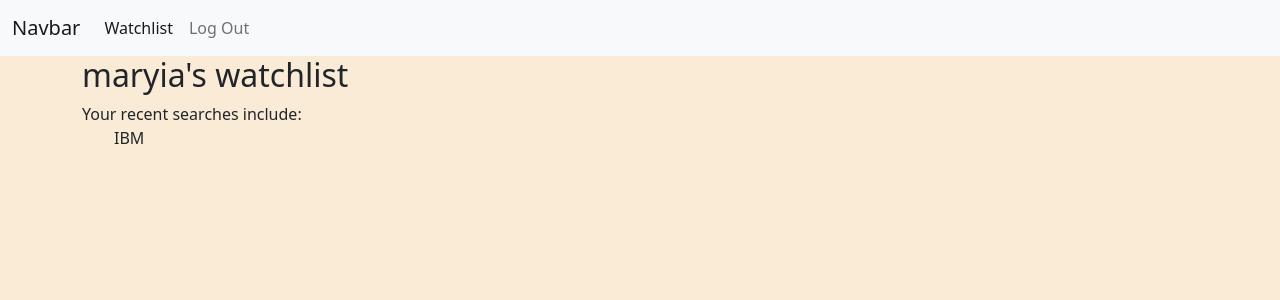
After one commit to ahsamt/StockScreener, a Django app: page /watchlist in a window 1280 px wide. The commit adds this page. Shown: the top 300 px of the page. Run offline with Django 3.2, Linux system fonts and the light colour scheme; a user stored in the database is signed in; data comes from the database, SQL or seed files in the repository.

Commit message:
watchlist page added

```diff
--- a/stockscreener/admin.py
+++ b/stockscreener/admin.py
@@ -1,4 +1,6 @@
 from django.contrib import admin
-from .models import User
+from .models import User, SavedSearch
 
 admin.site.register(User)
+
+admin.site.register(SavedSearch)
--- a/stockscreener/models.py
+++ b/stockscreener/models.py
@@ -5,7 +5,7 @@ import django.utils
 class User(AbstractUser):
     pass
 
-class Search(models.Model):
+class SavedSearch(models.Model):
     stock = models.CharField(max_length = 5)
     searcher = models.ForeignKey(User, on_delete=models.CASCADE, related_name="searches")
     date = models.DateTimeField(default = django.utils.timezone.now)
--- a/stockscreener/templates/stockscreener/layout.html
+++ b/stockscreener/templates/stockscreener/layout.html
@@ -34,8 +34,11 @@
         <ul class="navbar-nav">
           {% if user.is_authenticated %}
           <li class="nav-item">
-            <a class="nav-link active" aria-current="page" href="#"
-              >{{ user }}</a
+            <a
+              class="nav-link active"
+              aria-current="page"
+              href="{% url 'watchlist' %}"
+              >Watchlist</a
             >
           </li>
 
--- /dev/null
+++ b/stockscreener/templates/stockscreener/watchlist.html
@@ -0,0 +1,20 @@
+{% extends "stockscreener/layout.html" %} {% load static %}{% block body %}
+<h2>{{ user }}'s watchlist</h2>
+{% if user.is_authenticated %} {% if pastSearches %} Your recent searches
+include:
+<ul>
+  {% for search in pastSearches %}
+  <div class="saved-search">{{ search.stock }}</div>
+  {{ graph1 | safe }}
+  <br />
+  {{ graph2 | safe }}
+  <br />
+  {% endfor %}
+</ul>
+{% endif %} {% else %}
+<p>You do not have any stocks in your watchlist</p>
+{% endif %}
+<br />
+
+<br />
+{% endblock %}
--- a/stockscreener/urls.py
+++ b/stockscreener/urls.py
@@ -3,6 +3,7 @@ from . import views
 
 urlpatterns = [
     path('', views.index, name = "index"),
+    path("watchlist", views.watchlist, name = "watchlist"),
     path("login", views.login_view, name = "login"),
     path("logout", views.logout_view, name = "logout"),
     path("register", views.register, name = "register"),
--- a/stockscreener/views.py
+++ b/stockscreener/views.py
@@ -4,9 +4,10 @@ from django.http import HttpResponse, HttpResponseRedirect
 from django.shortcuts import render
 from django.urls import reverse
 from django.db import IntegrityError
-from .models import User, Search
+from .models import User, SavedSearch
 from django.conf import settings
 from django import forms
+from django.contrib.auth.decorators import login_required
 import os
 
 from datetime import date, datetime, timedelta
@@ -17,7 +18,7 @@ import plotly.graph_objects as go
 import pandas as pd
 import yfinance as yf
 
-from .utils import moving_average
+from .utils import make_graph_1, make_graph_2, prep_graph_data
 
 class StockForm(forms.Form):
     stock = forms.CharField(label = "Stock name", max_length=5)
@@ -38,93 +39,17 @@ def index(request):
             stockForm = StockForm(request.POST)
             if stockForm.is_valid():
                 stock = stockForm.cleaned_data['stock'].upper()
-                ticker = [stock, "^GSPC"]
-                num_months = 6
-                end_date = date.today()
+
+                data1, data2 = prep_graph_data(stock)
+
+                graph1 = make_graph_1(data1, stock)
+                graph2 = make_graph_2(data2, stock)
 
 
-                start_date = end_date + relativedelta(months = -num_months)
-                start_date_internal = start_date + relativedelta(months= -3)
-                start_date_datetime = datetime.combine(start_date, datetime.min.time())
-                # stocks = yf.download(ticker, start = start_date_internal, end = end_date)
-                # stocks.to_csv("stocks.csv")
-                stocks = pd.read_csv("stocks.csv", header = [0, 1], index_col = [0], parse_dates = [0])
-                stocks.columns = stocks.columns.to_flat_index()
-                stocks.columns = pd.MultiIndex.from_tuples(stocks.columns)
-                stocks.swaplevel(axis = 1).sort_index(axis = 1)
-                close = stocks.loc[:, "Close"].copy()
-
-                close["moving_avg_20"] = moving_average(close[stock].copy(), 20)
-                close["moving_avg_50"] = moving_average(close[stock].copy(), 50)
-
-                mask = (close.index >= start_date_datetime)
-                close_6months = close.loc[mask]
-                norm = close_6months.div(close.iloc[0]).mul(100)
-                norm = norm.reset_index()
-                close_6months = close_6months.reset_index()
-                close_6months.to_csv("close.csv")
-
-                fig = go.Figure()
-                fig.add_trace(go.Scatter(name=stock, x=close_6months["Date"], y=close_6months[stock]))
-                fig.add_trace(go.Scatter(name="20 day moving avg", x=close_6months["Date"], y=close_6months["moving_avg_20"]))
-                fig.add_trace(go.Scatter(name="50 day moving avg", x=close_6months["Date"], y=close_6months["moving_avg_50"]))
-                fig.update_layout(title = f"{stock} prices over the past 6 months", template="seaborn", legend = {"orientation": "h","xanchor":"left"},
-                         xaxis = {
-                             "rangeselector": {
-                                 "buttons": [
-                                     {"count": 7, "label": "1W", "step": "day",
-                                      "stepmode": "backward"},
-                                     {"count": 14, "label": "2W", "step": "day",
-                                      "stepmode": "backward"},
-                                     {"count": 1, "label": "1M", "step": "month",
-                                      "stepmode": "backward"},
-                                     {"count": 6, "label": "6M", "step": "month",
-                                      "stepmode": "backward"}
-                                 ]}})
-
-                fig.add_trace(go.Scatter(
-                x=[pd.to_datetime("2021-07-09")],
-                y=["145.11350021362300"],
-                mode="markers+text",
-                name="Point to Buy",
-                text=["Point to buy"],
-                textposition="bottom center"
-                ))
-                # annotation_template = go.layout.Template()
-                # annotation_template.layout.annotationdefaults = dict(font=dict(color="crimson"))
-
-                # fig.update_layout(
-                #     template=annotation_template,
-                #          annotations=[
-                #         dict(text="Look Here", x=1, y=1),
-                #         dict(text="Look There", x=2, y=2)
-                #         ]
-                #     )
-                graph1 = fig.to_html(full_html=False, default_height=500, default_width=700)
-
-
-                fig = go.Figure()
-                fig.add_trace(go.Scatter(name=stock, x=norm["Date"], y=norm[stock]))
-                fig.add_trace(go.Scatter(name="S&P 500", x=norm["Date"], y=norm["^GSPC"]))
-                fig.update_layout(title = f"{stock} trading vs S&P 500 trading over the past 6 months", template="seaborn", legend = {"orientation": "h","xanchor":"left"},
-                         xaxis = {
-                             "rangeselector": {
-                                 "buttons": [
-                                     {"count": 7, "label": "1W", "step": "day",
-                                      "stepmode": "backward"},
-                                     {"count": 14, "label": "2W", "step": "day",
-                                      "stepmode": "backward"},
-                                     {"count": 1, "label": "1M", "step": "month",
-                                      "stepmode": "backward"},
-                                     {"count": 6, "label": "6M", "step": "month",
-                                      "stepmode": "backward"}
-                                 ]}})
-
-                graph2 = fig.to_html(full_html=False, default_height=500, default_width=700)
-
                 if user.is_authenticated:
-                    search = Search(searcher=user, stock=stock)
-                    search.save()
+                    if not len(SavedSearch.objects.filter(searcher = request.user, stock = stock)):
+                        search = SavedSearch(searcher=user, stock=stock)
+                        search.save()
 
         return render(request, "stockscreener/index.html", {"stockForm": stockForm, "graph1":graph1, "graph2":graph2})
 
@@ -173,3 +98,11 @@ def register(request):
         return HttpResponseRedirect(reverse("index"))
     else:
         return render(request, "stockscreener/register.html")
+
+@login_required
+def watchlist(request):
+    if request.method == "GET":
+        if request.user.is_authenticated:
+            pastSearches=request.user.searches.all()
+            pastSearches=sorted(pastSearches, key = lambda p: (p.date), reverse=True)
+        return render(request, "stockscreener/watchlist.html", {'pastSearches':pastSearches})
```
Also changed, not shown: stockscreener/templates/stockscreener/index.html (+0 -10 lines), stockscreener/utils.py (+87 -0 lines), db.sqlite3, stockscreener/migrations/0007_rename_search_savedsearch.py (added).
